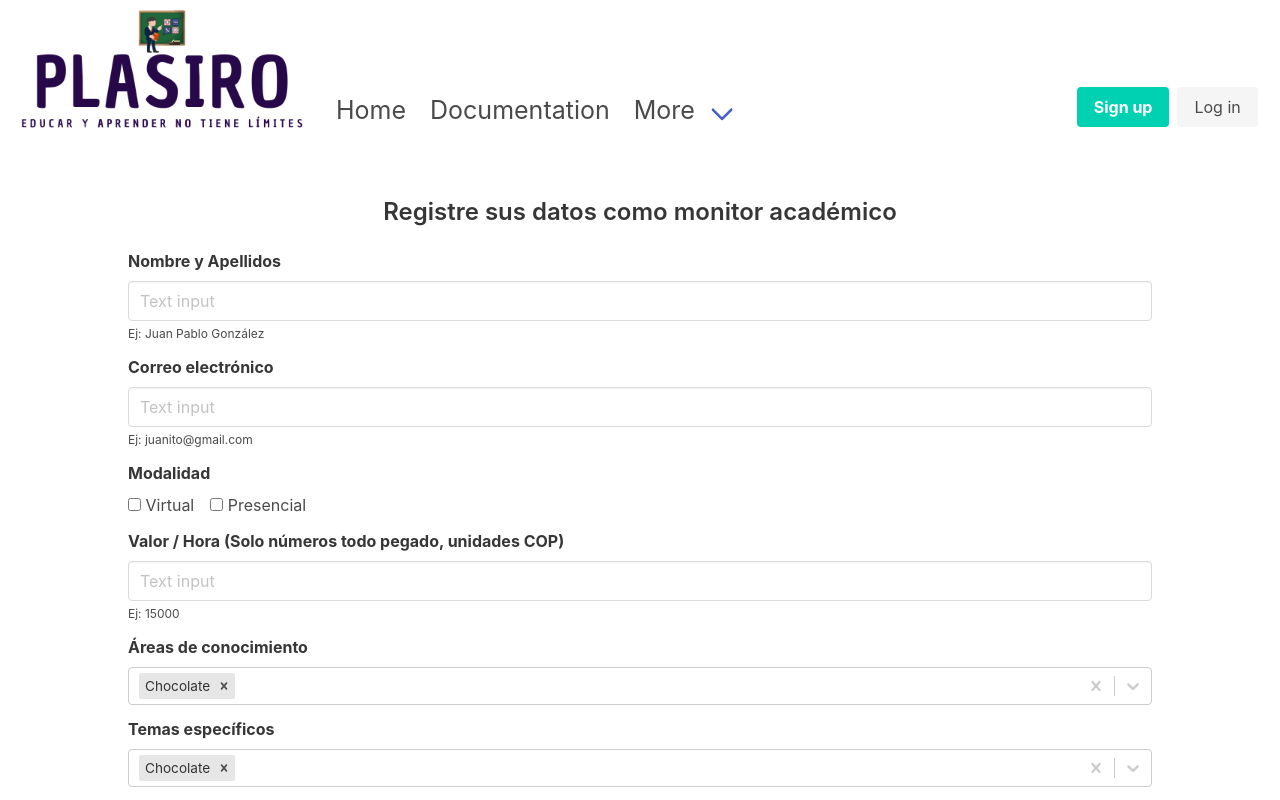
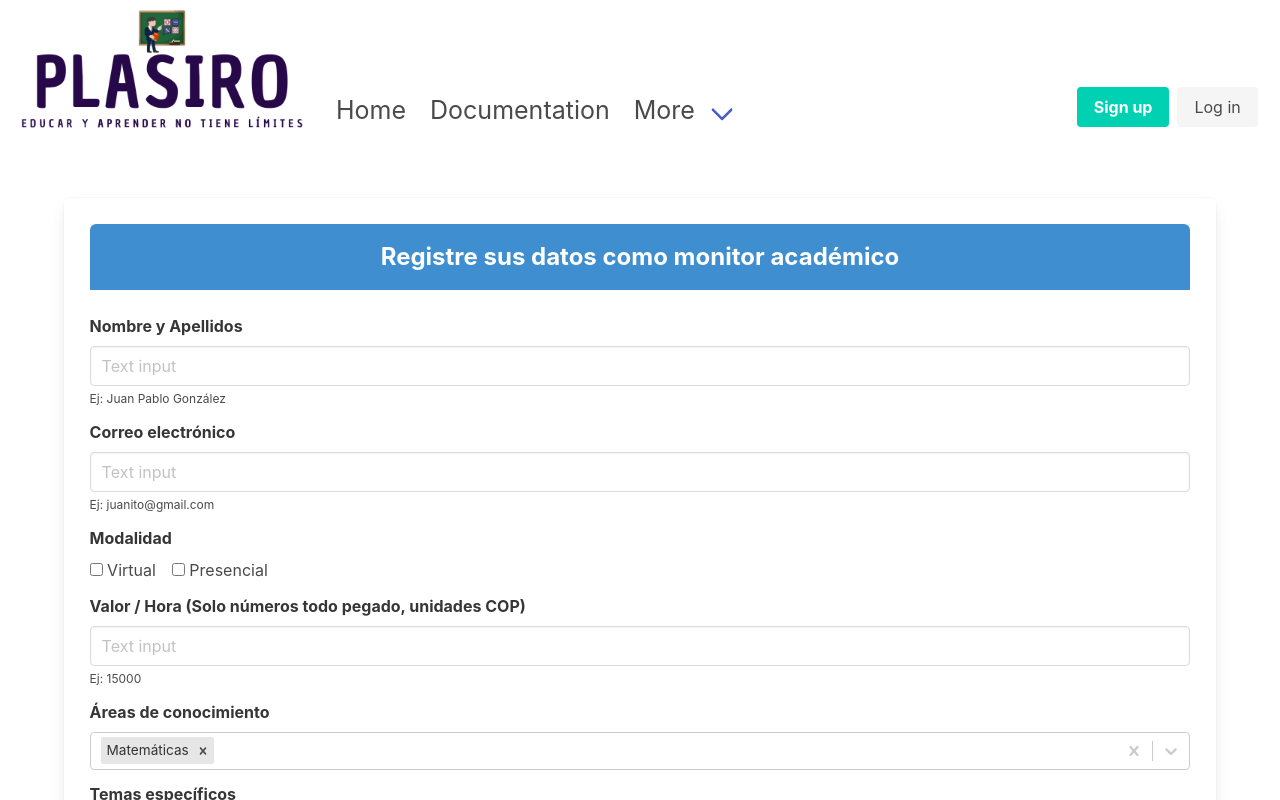
Before and after one commit to andersoncastrojb/PLASIRO, a React (Create React App) app in the folder frontend/: page /tutorform in a window 1280 px wide. Shown: the top 800 px of the page. Built offline with nearby package versions, Linux system fonts and the light colour scheme.

Commit message:
Comentarios en la pagina TutorFrom

```diff
--- a/frontend/src/components/tutor/calendarDia.js
+++ b/frontend/src/components/tutor/calendarDia.js
@@ -2,6 +2,7 @@ import React from 'react';
 import HorarioTwo from './horarioTwo';
 import ContextElement from './contextElement'
 
+// Horas disponibles, dentro de las cuales debe escoger el tutor
 let horarioDisponible = [
     ["7","8","9","10","11"],
     ["12", "13", "14", "15", "16", "17"],
@@ -10,6 +11,7 @@ let horarioDisponible = [
 
 
 // Convertir datos del horario para representar en HTML
+// Esto lo recibirá como parámetro el componente “HorarioTwo”
 const HorarioDiv = (props) => {
 
     const mornings = props[0].map(
@@ -29,6 +31,7 @@ const HorarioDiv = (props) => {
             </div>
     );
 
+    // Se almacenan los datos en formato jsx, dentro de un vector de tamaño 3
     let listHoras = [mornings, afternooms, nights];
 
     return(
@@ -36,6 +39,7 @@ const HorarioDiv = (props) => {
     );
 };
 
+// Le pasa los parámetros al componente “HorarioTwo”
 const CalendarDia = (props) => {
     return(
         <>
--- a/frontend/src/components/tutor/calendarDias.js
+++ b/frontend/src/components/tutor/calendarDias.js
@@ -1,6 +1,9 @@
 import React from 'react';
 import CalendarDia from "./calendarDia"
 
+/*
+Con base al número de días que son 7, representa cada uno de estos llamando al componente “CalendarDia”, pasándole los parámetros contenidos en “show”, que determina qué título posee y cual de todos debe mostrarse, mientras los demás permanecen ocultos.
+*/
 const CalendarDias = (props) => {
     const show = props.show;
     return(
--- a/frontend/src/components/tutor/contextElement.js
+++ b/frontend/src/components/tutor/contextElement.js
@@ -2,6 +2,8 @@ import {useContext} from 'react';
 import {HorasContext} from "./horasContext"
 
 // Return Context element from HorasContext
+// Retorna el estado de una hora específica dentro del contexto “horasContext” para que modifique su argumento “style”. Esta función se utiliza en el componente “CalendarDia”.
+// Recibe como parámetro un string que representa la hora específica
 const ContextElement = (props) => {
     const contextH = useContext(HorasContext);
     let salida = {};
--- a/frontend/src/components/tutor/formTutorIni.js
+++ b/frontend/src/components/tutor/formTutorIni.js
@@ -7,6 +7,7 @@ import {useDispatch, useSelector} from 'react-redux';
 import {modifier} from '../../features/infoTutorIni/infoTutorIniSlice';
 
 
+// Formulario para que los monitores registren su información personal, académica, experiencia y además su disponibilidad semanal.
 const FormTutorIni = () =>{
 
     // Estado redux
@@ -15,6 +16,7 @@ const FormTutorIni = () =>{
     // Instanciar dispatch
     const dispatch = useDispatch();
 
+    // Se encarga de modificar el estado en redux del objeto InfoTutorSlice
     const handleChange = e => {
 
        const setName = e.target.name;
@@ -39,9 +41,9 @@ const FormTutorIni = () =>{
 
     return(
         <>
-        <div className="box__formTutorIni">
+        <div className="box__formTutorIni panel is-info">
 
-            <h4 className="title is-4 TitleFormTutorIni">Registre sus datos como monitor académico</h4>
+            <h4 className="panel-heading title is-4 TitleFormTutorIni"> Registre sus datos como monitor académico </h4>
 
             <div className="field">
                 <label className="label">Nombre y Apellidos</label>
--- a/frontend/src/components/tutor/horarioTwo.js
+++ b/frontend/src/components/tutor/horarioTwo.js
@@ -1,6 +1,10 @@
 import React from 'react';
 import "../../css/tutor/horarioTwo.css"
 
+/*
+Contiene el molde para representar el horario por días de la semana,
+recibe como parámetro. el título y las horas para las tres franjas horarios durante el día s
+*/
 const HorarioTwo = (props) => {
     let lista = props.horarioDisponible.listHoras;
 
--- a/frontend/src/components/tutor/horasContext.js
+++ b/frontend/src/components/tutor/horasContext.js
@@ -1,4 +1,6 @@
 import React from 'react';
+
+// Contexto para almacenar los estilos, específicamente el color de los bloques hora. Dentro del componente “horasDia”
 export const HorasContext = React.createContext(
     {H7: {},
     H8: {},
--- a/frontend/src/components/tutor/selectSubjects.js
+++ b/frontend/src/components/tutor/selectSubjects.js
@@ -7,21 +7,35 @@ import {modifier} from '../../features/infoTutorIni/infoTutorIniSlice';
 const animatedComponents = makeAnimated();
 
 const options = [
-    { value: 'chocolate', label: 'Chocolate' },
-    { value: 'strawberry', label: 'Strawberry' },
-    { value: 'vanilla', label: 'Vanilla' }
+    { value: 'Matemáticas', label: 'Matemáticas' },
+    { value: 'Física', label: 'Física' },
+    { value: 'Inglés', label: 'Inglés' },
+    { value: 'Biología', label: 'Biología' },
+    { value: 'Castellano', label: 'Castellano' },
+    { value: 'Ingeniería', label: 'Ingeniería' },
+    { value: 'Humanidades', label: 'Humanidades' },
+    { value: 'Derecho', label: 'Derecho' },
+    { value: 'Contaduría', label: 'Contaduría' },
+    { value: 'Programación', label: 'Programación' }
 ];
 
 
-
+  // Seleccionar las áreas de conocimiento dominadas
   const SelectSubjets = () => {
 
     // Instanciar dispatch
     const dispatch = useDispatch();
 
     const handledata = (selectedOption) => {
+
+      // Convertir datos de formato object a array para enviarlos al método redux
+      let data = [];
+      for (let aux in selectedOption){
+        data.push(selectedOption[aux].value);
+      }
+
       // Modificar estado en redux
-      dispatch(modifier(['masteryOfTopics', selectedOption]));
+      dispatch(modifier(['subjects', data]));
     }
 
     return(
--- a/frontend/src/components/tutor/selectThemes.js
+++ b/frontend/src/components/tutor/selectThemes.js
@@ -3,32 +3,35 @@ import Select from 'react-select';
 import makeAnimated from 'react-select/animated';
 import {useDispatch} from 'react-redux';
 import {modifier} from '../../features/infoTutorIni/infoTutorIniSlice';
+import { themesOptions } from './themesOptions';
 
 const animatedComponents = makeAnimated();
 
-const options = [
-    { value: 'chocolate', label: 'Chocolate' },
-    { value: 'strawberry', label: 'Strawberry' },
-    { value: 'vanilla', label: 'Vanilla' }
-];
-
+  // Seleccionar los temas específicos dominados
   const SelectThemes = () => {
 
     // Instanciar dispatch
     const dispatch = useDispatch();
 
     const handledata = (selectedOption) => {
+
+      // Convertir datos de formato object a array para enviarlos al método redux
+      let data = [];
+      for (let aux in selectedOption){
+        data.push(selectedOption[aux].value);
+      }
+
       // Modificar estado en redux
-      dispatch(modifier(['masteryOfTopics', selectedOption]));
+      dispatch(modifier(['masteryOfTopics', data]));
     }
 
     return(
       <Select
         closeMenuOnSelect={false}
         components={animatedComponents}
-        defaultValue={[options[0]]}
+        defaultValue={[themesOptions[0]]}
         isMulti
-        options={options}
+        options={themesOptions}
         onChange={handledata}
       />
     )};
--- /dev/null
+++ b/frontend/src/components/tutor/themesOptions.js
@@ -0,0 +1,7 @@
+
+// Temas específicos dispuestos
+export const themesOptions = [
+    { value: 'chocolate', label: 'Chocolate' },
+    { value: 'strawberry', label: 'Strawberry' },
+    { value: 'vanilla', label: 'Vanilla' }
+];
--- a/frontend/src/css/tutor/formTutorIni.css
+++ b/frontend/src/css/tutor/formTutorIni.css
@@ -1,6 +1,6 @@
 .box__formTutorIni{
-    padding: 0 10%;
-    margin: 2rem 0 4rem 0;
+    padding: 2% 2%;
+    margin: 2rem 5% 4rem 5%;
 }
 
 .TitleFormTutorIni{
```
Also changed, not shown: frontend/src/components/tutor/horasDia.js (+19 -0 lines).
